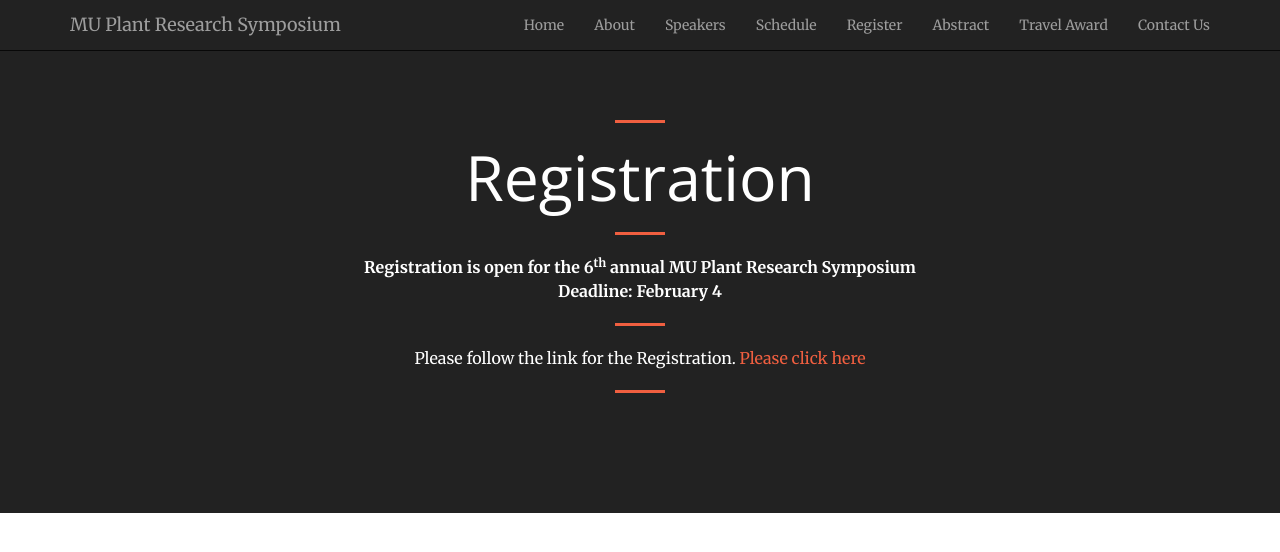
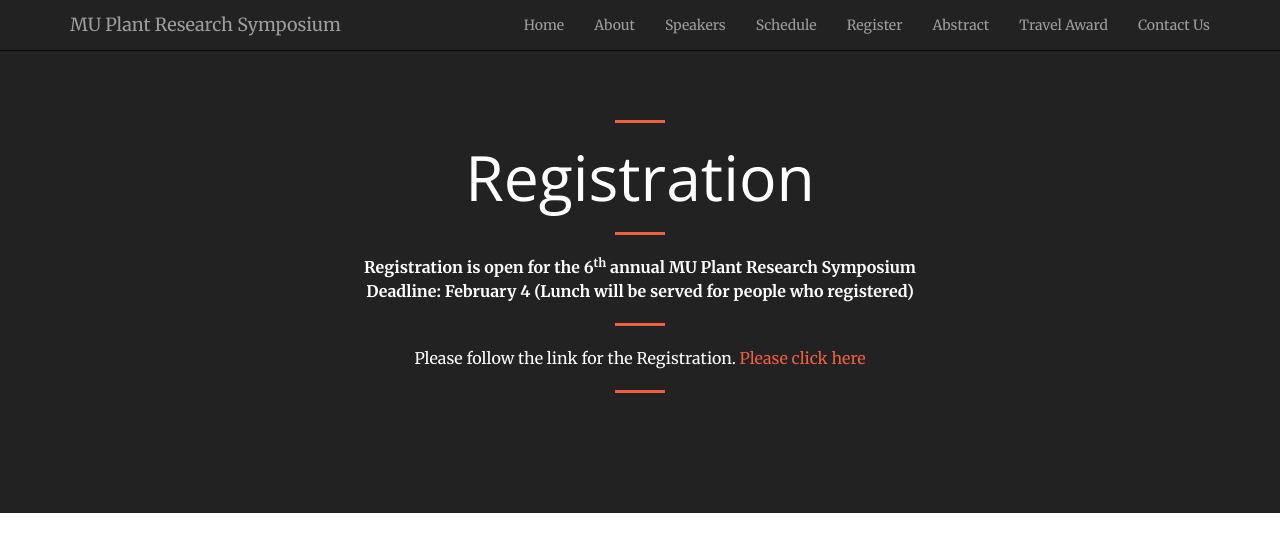
Before and after one commit to mupioneersymposium/mupioneersymposium.github.io, a Jekyll site: the page built from register.md, in a window 1280 px wide. Shown: the top 552 px of the page. Built offline with Jekyll 4.4.1, drawn with Linux system fonts in a browser that asks for light colours.

Commit message:
Update register.md

```diff
--- a/register.md
+++ b/register.md
@@ -7,6 +7,7 @@ layout: regular
 <hr style="clear: both;" />
 **Registration is open for the 6<sup>th</sup> annual MU Plant Research Symposium** <br />
 **Deadline: February 4**
+**(Lunch will be served for people who registered)**
 <hr style="clear: both;" />
 Please follow the link for the Registration. <a href="https://docs.google.com/forms/d/e/1FAIpQLSezsZm-nLOu5xlV4MIB-f9yN2wZx3VV-6B463WXHI-C5m8zHA/viewform?usp=sf_link" target="_blank"> Please click here
 <hr style="clear: both;" />
```
